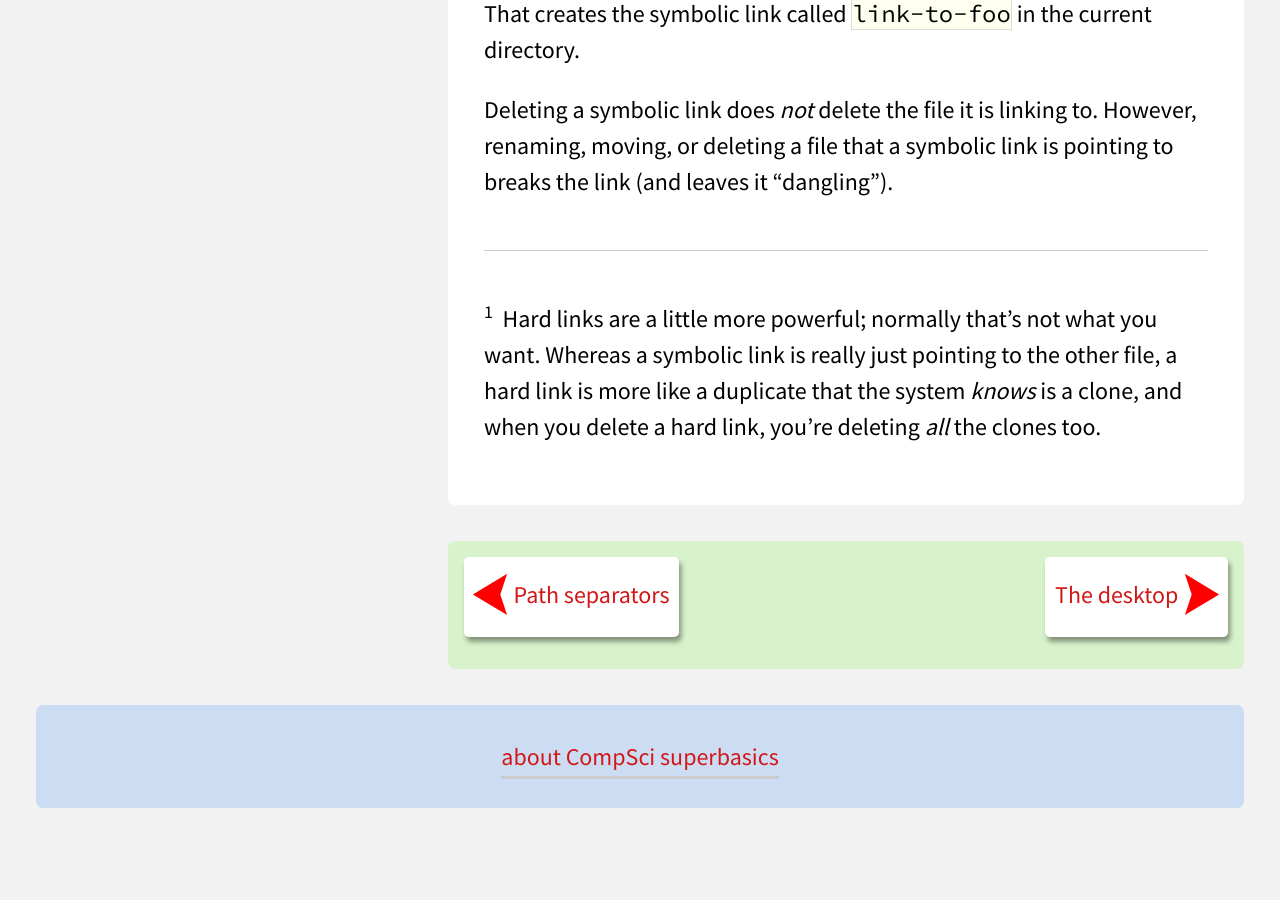
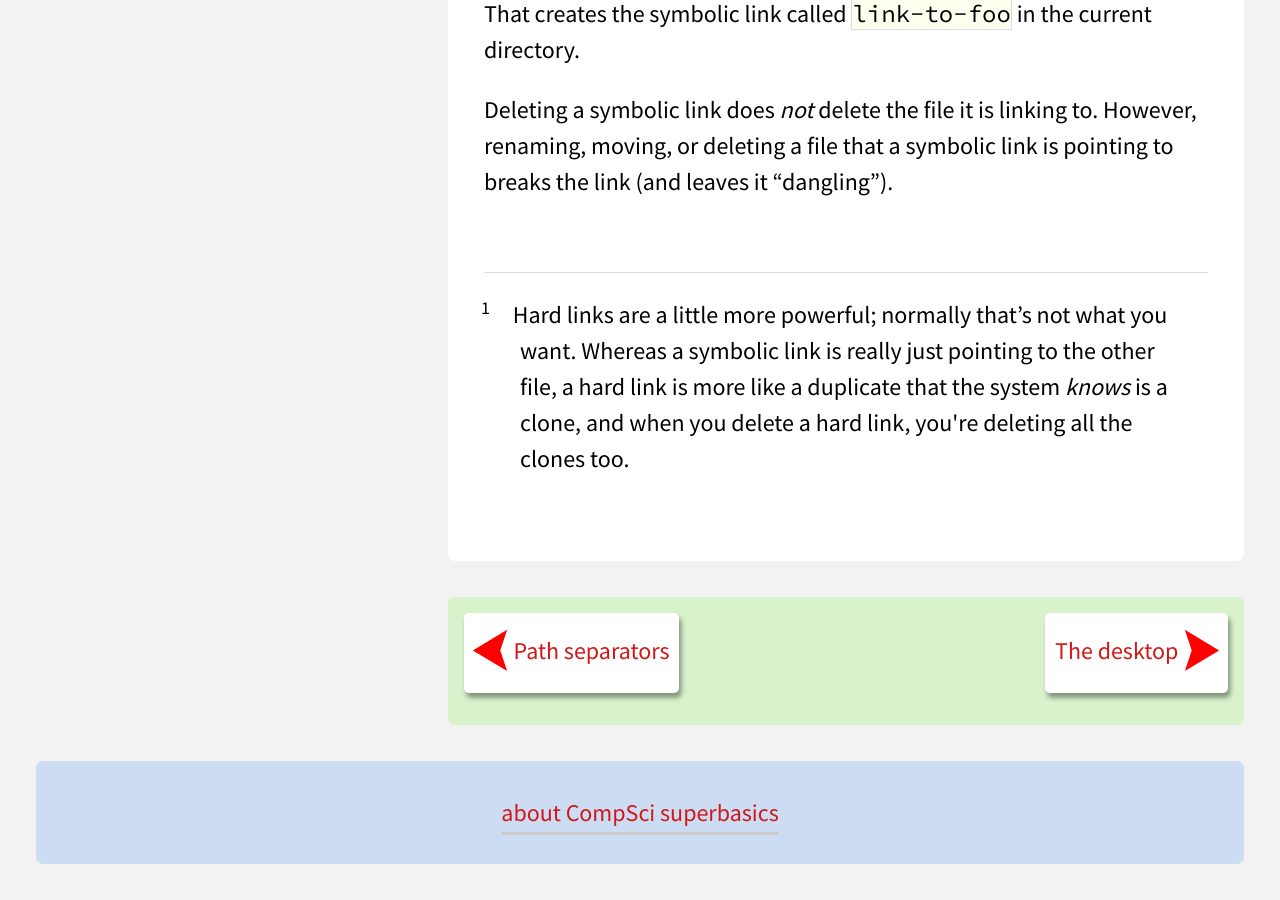
Before and after one commit to davewhiteland/compsci-superbasics, a Jekyll site: the page built from collections/_file-system/symlinks.md, in a window 1280 px wide and 900 px high, scrolled down 1265 px. Built offline with Jekyll 4.4.1, drawn with Linux system fonts in a browser that asks for light colours; before the commit the page ends 2109 px from its top, so only the background shows below that.

Commit message:
upadate footnote markup to use new higlighing when clicked

```diff
--- a/collections/_file-system/symlinks.md
+++ b/collections/_file-system/symlinks.md
@@ -44,10 +44,9 @@
 the link (and leaves it "dangling").
 
 
----
-
-<sup id="footnote-1">1</sup>&nbsp;
-Hard links are a little more powerful; normally that's not what you want.
-Whereas a symbolic link is really just pointing to the other file, a hard link
-is more like a duplicate that the system _knows_ is a clone, and when you delete
-a hard link, you're deleting _all_ the clones too.
+<p class="footnote"><sup id="footnote-1">1</sup>
+  Hard links are a little more powerful; normally that’s not what you want.
+  Whereas a symbolic link is really just pointing to the other file, a hard
+  link is more like a duplicate that the system <em>knows</em> is a clone, and
+  when you delete a hard link, you're deleting all the clones too.
+</p>
```
Also changed, not shown: collections/_command-line/anatomy.md (+1 -1 lines), collections/_file-system/directories.md (+5 -5 lines), collections/_text-files/ide.md (+7 -6 lines).
